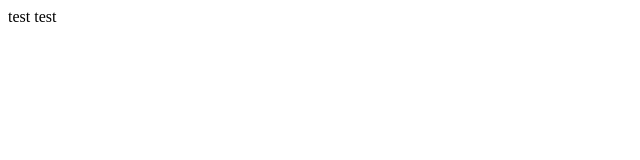
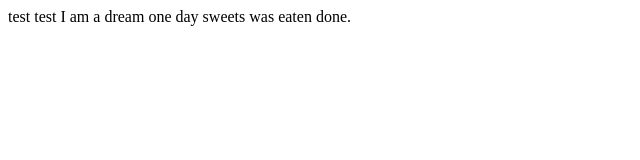
Before and after one commit to sekine0421/paractice, a plain HTML site: page index.html in a window 1280 px wide. Shown: the whole page, without its empty margins (0-640 px from the left). Drawn offline with Linux system fonts and the light colour scheme.

Commit message:
words add

```diff
--- a/index.html
+++ b/index.html
@@ -4,5 +4,7 @@
 </head>
 <body>
   test test
+   I am a dream
+ one day sweets was eaten done.
 </body>
 </html>
```
